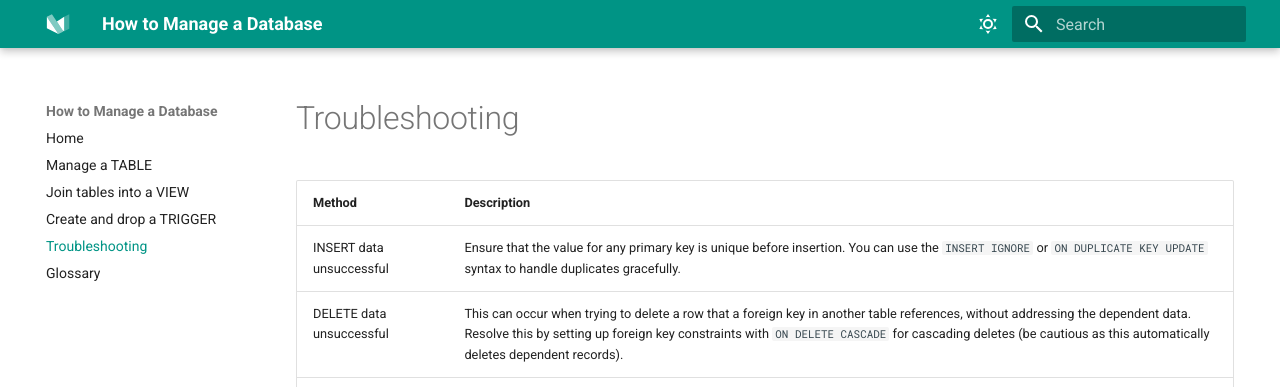
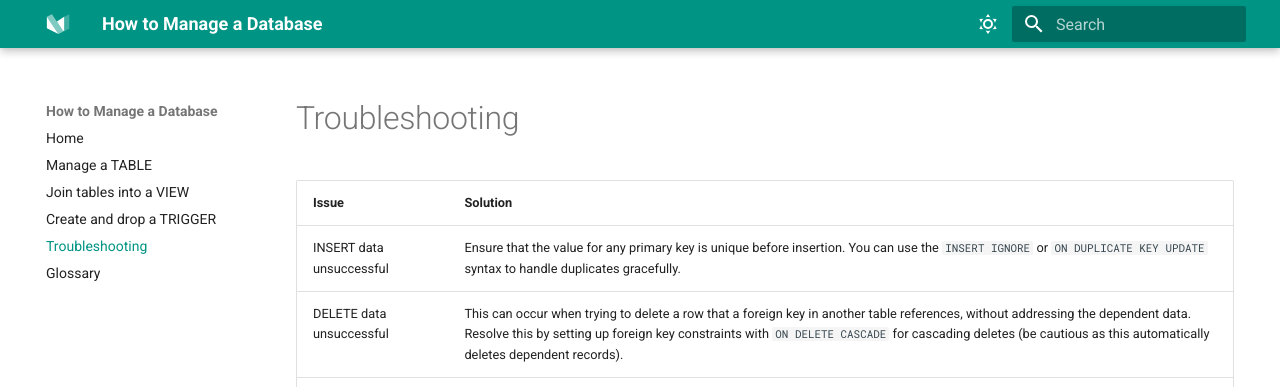
Before and after one commit to izcheung/mySQLWorkBenchUserDoc, an MkDocs documentation site: the page built from docs/troubleshooting.md, in a window 1280 px wide. Shown: the top 387 px of the page. Built offline with MkDocs 1.6.1 and Material for MkDocs 9.7.7, drawn with Linux system fonts in a browser that asks for light colours.

Commit message:
update header for the troubleshooting table

```diff
--- a/docs/troubleshooting.md
+++ b/docs/troubleshooting.md
@@ -1,5 +1,5 @@
 # Troubleshooting
-| Method     | Description                          |
+| Issue     | Solution                          |
 | ---------- | ------------------------------------ |
 | INSERT data unsuccessful | Ensure that the value for any primary key is unique before insertion. You can use the `INSERT IGNORE` or `ON DUPLICATE KEY UPDATE` syntax to handle duplicates gracefully. |
 | DELETE data unsuccessful | This can occur when trying to delete a row that a foreign key in another table references, without addressing the dependent data. Resolve this by setting up foreign key constraints with `ON DELETE CASCADE` for cascading deletes (be cautious as this automatically deletes dependent records). |
```
